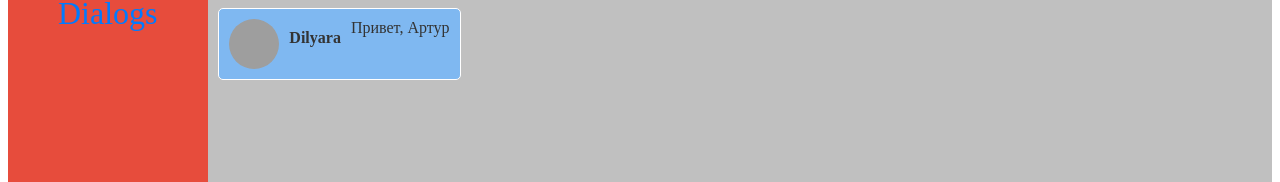
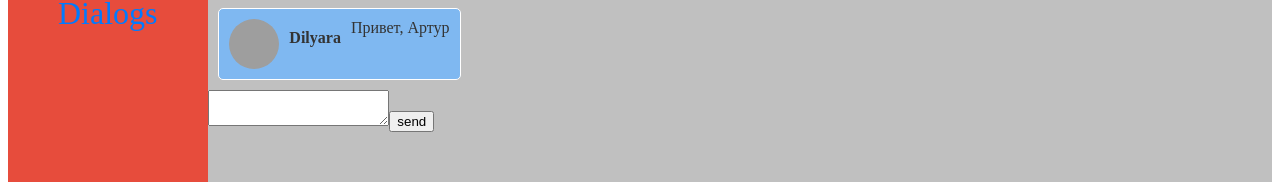
Before and after one commit to arturican/samuraiwaynew, a React (Create React App) app: page /dialogs in a window 1280 px wide. Shown: the part 291-473 px from the top of the page. Built offline with nearby package versions, Linux system fonts and the light colour scheme; grey boxes are pictures that could not be loaded.

Commit message:
добавил функции action creater и функционал в Dialogs

```diff
--- a/src/components/Dialogs/Dialogs.tsx
+++ b/src/components/Dialogs/Dialogs.tsx
@@ -1,11 +1,18 @@
-import React from 'react';
+import React, {ChangeEvent} from 'react';
 import {Message} from "./Message/Message";
+import {
+    ActionsType,
+    addMessageAC,
+    updateNewMessageTextAC,
+} from "../../state/ActionCreater";
 
 
 
 
 export type DialogsProps = {
     message: MessageProps[]
+    dispatch: (action: ActionsType) => void
+    newMessageText: string
 }
 
 export type MessageProps = {
@@ -17,6 +24,12 @@ export type MessageProps = {
 
 
 export const Dialogs = (props: DialogsProps) => {
+    let addPost = () => {
+        props.dispatch(addMessageAC())
+    }
+    let onChangeText = (e: ChangeEvent<HTMLTextAreaElement>) => {
+        props.dispatch(updateNewMessageTextAC(e.currentTarget.value))
+    }
     return (
         <div>
             {props.message.map(el=>
@@ -25,6 +38,8 @@ export const Dialogs = (props: DialogsProps) => {
                          img={el.img}
                          text={el.text}
                          name={el.name}/>)}
+            <textarea value={props.newMessageText} onChange={onChangeText}></textarea>
+            <button onClick={addPost}>send</button>
         </div>
     );
 };
--- a/src/components/Profile/Profile.tsx
+++ b/src/components/Profile/Profile.tsx
@@ -1,7 +1,7 @@
 import React, {ChangeEvent} from 'react';
 import s from './Profile.module.css'
 import Post from "./Post/Post";
-import {ActionsType} from "../../state/ActionCreater";
+import {ActionsType, addPostAC, updateNewPostTextAC} from "../../state/ActionCreater";
 import {type} from "os";
 
 
@@ -20,12 +20,10 @@ export type PostProps = {
 
 export const Profile = (props: ProfileProps) => {
     let addPost = () => {
-        props.dispatch({type: "ADD-POST"})
-
-
+        props.dispatch(addPostAC())
     }
     let onChangeText = (e: ChangeEvent<HTMLTextAreaElement>) => {
-          props.dispatch({type:'UPDATE-NEW-POST-TEXT', value: e.currentTarget.value})
+          props.dispatch(updateNewPostTextAC(e.currentTarget.value))
     }
     return (<div className={s.profile}>
         {props.post.map(el => <Post key={el.id} img={el.img} text={el.text} like={el.like}/>)}
--- a/src/components/Roadmap/Roadmap.tsx
+++ b/src/components/Roadmap/Roadmap.tsx
@@ -13,7 +13,10 @@ export const Roadmap = () => {
                                                        dispatch={store.dispatch.bind(store)}
                                                        newPostText={store.getState().pageProfile.newPostText}
             />}/>
-            <Route path={'/dialogs'} element={<Dialogs message={store.getState().message}/>}/>
+            <Route path={'/dialogs'} element={<Dialogs message={store.getState().pageDialogs.message}
+                                                       dispatch={store.dispatch.bind(store)}
+                                                       newMessageText={store.getState().pageDialogs.newMessageText}
+            />}/>
             <Route path={'/*'} element={<Navigate to={'/error404'}/>}/>
             <Route path={'/error404'} element={<Error404/>}/>
         </Routes>
--- a/src/state/ActionCreater.ts
+++ b/src/state/ActionCreater.ts
@@ -1,15 +1,24 @@
-export type ActionsType = AddPostType | UpdateNewPostTextType
-type AddPostType = ReturnType<typeof addPost>
-export const addPost = () => {
-    return {
+export type ActionsType = AddPostType | UpdateNewPostTextType |  AddMessageType | UpdateNewPostMessageType
+type AddPostType = ReturnType<typeof addPostAC>
+export const addPostAC = () => ({
         type: 'ADD-POST'
     } as const
-}
+)
 
-type UpdateNewPostTextType = ReturnType<typeof updateNewPostText>
-export const updateNewPostText = (value: string) => {
-    return {
-        type: 'UPDATE-NEW-POST-TEXT',
-        value: value
+type UpdateNewPostTextType = ReturnType<typeof updateNewPostTextAC>
+export const updateNewPostTextAC = (value: string) => ({
+    type: 'UPDATE-NEW-POST-TEXT',
+    value: value
+} as const)
+
+type AddMessageType = ReturnType<typeof addMessageAC>
+export const addMessageAC = () => ({
+        type: 'ADD-MESSAGE'
     } as const
-}
+)
+
+type UpdateNewPostMessageType = ReturnType<typeof updateNewMessageTextAC>
+export const updateNewMessageTextAC = (value: string) => ({
+    type: 'UPDATE-NEW-MESSAGE-TEXT',
+    value: value
+} as const)
--- a/src/state/state.ts
+++ b/src/state/state.ts
@@ -23,7 +23,11 @@ type GlobalStateType = {
         post: PostType[];
         newPostText: string;
     };
+    pageDialogs: {
         message: MessageType[];
+        newMessageText: string
+    }
+
 };
 
 // Тип для функции rerenderEntireTree
@@ -69,6 +73,7 @@ export const store: StoreType = {
         },
 
 
+        pageDialogs: {
             message: [
                 {
                     id: v1(),
@@ -82,8 +87,9 @@ export const store: StoreType = {
                     img: 'http://tinyurl.com/yfm49k2p',
                     text: 'Привет, Артур'
                 },
-
-        ]
+            ],
+            newMessageText: ''
+        }
     },
     getState() {
         return this._state
@@ -118,6 +124,19 @@ export const store: StoreType = {
         }else if (action.type === 'UPDATE-NEW-POST-TEXT'){
             this._state.pageProfile.newPostText = action.value
             this._callSubscribe()
+        }else if (action.type === 'ADD-MESSAGE'){
+            let newMessage = {
+                id: v1(),
+                name: 'Dilyara',
+                img: 'http://tinyurl.com/yfm49k2p',
+                text: this._state.pageDialogs.newMessageText,
+            }
+            this._state.pageDialogs.message.push(newMessage)
+            this._state.pageDialogs.newMessageText = ''
+            this._callSubscribe()
+        }else if (action.type === 'UPDATE-NEW-MESSAGE-TEXT'){
+            this._state.pageDialogs.newMessageText = action.value
+            this._callSubscribe()
         }
     },
     subscribe(observer: any) {
```
Lines whose indentation alone changed are shown as unchanged.
